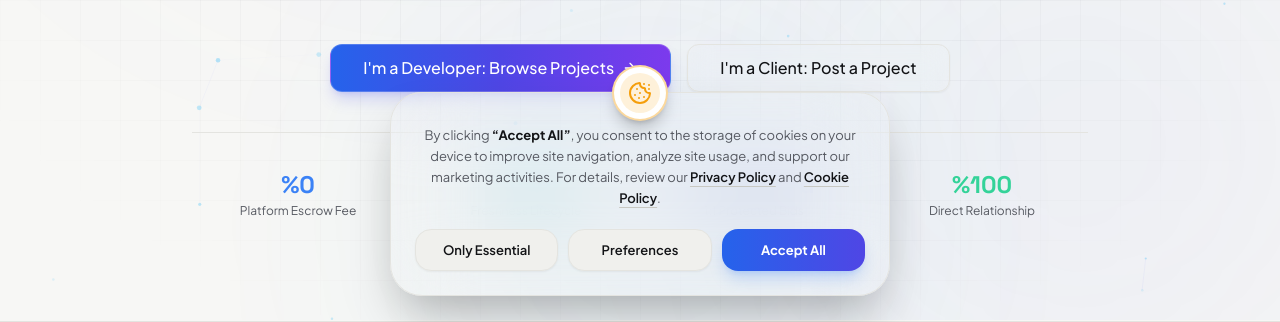
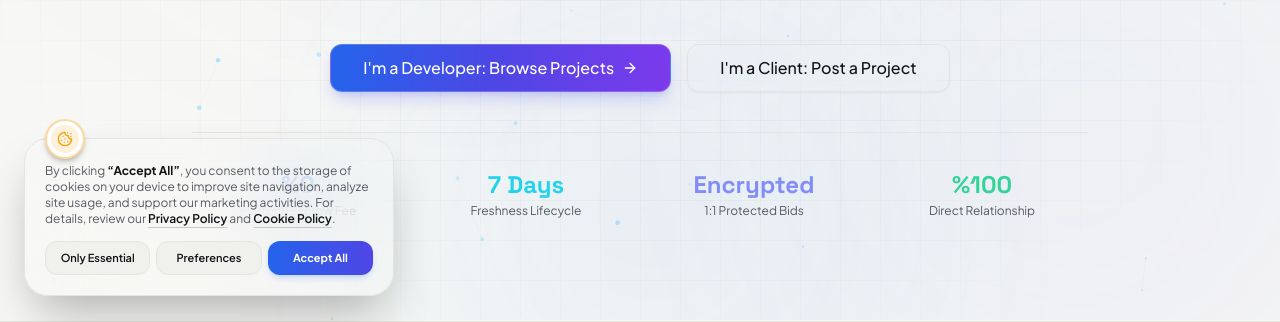
Before and after one commit to emirtdede/operis-platform, a Next.js app: page /en in a window 1280 px wide. Shown: the part 480-802 px from the top of the page. Built offline with nearby package versions, Linux system fonts and the light colour scheme; no server answers.

Commit message:
fix(legal): relocate cookie banner to bottom-left with compact non-intrusive footprint

```diff
--- a/src/components/legal/cookie-consent-modal.tsx
+++ b/src/components/legal/cookie-consent-modal.tsx
@@ -148,21 +148,21 @@ export function CookieConsentModal({ locale }: CookieConsentModalProps) {
   if (view === "main") {
     return (
       <aside
-        className="fixed bottom-4 sm:bottom-6 left-1/2 -translate-x-1/2 z-[950] w-[calc(100vw-2rem)] sm:w-[500px] max-w-[calc(100vw-2rem)] pt-7 transition-all duration-300 ease-out animate-in fade-in-0 slide-in-from-bottom-5"
+        className="fixed bottom-4 sm:bottom-6 left-4 sm:left-6 z-[950] w-[calc(100vw-2rem)] sm:w-[370px] max-w-[calc(100vw-2rem)] pt-6 transition-all duration-300 ease-out animate-in fade-in-0 slide-in-from-bottom-5"
         role="region"
         aria-label={isTr ? "Çerez Bildirimi" : "Cookie Notice"}
       >
-        <div className="relative rounded-[28px] sm:rounded-[32px] border border-[var(--color-border-subtle)] bg-[var(--color-surface-base)]/98 backdrop-blur-2xl px-6 pb-6 pt-8 shadow-2xl shadow-black/30 dark:shadow-black/80">
-          {/* Top Center Circular Cookie Badge (Straddling the top border exactly like the reference image) */}
-          <div className="absolute -top-7 left-1/2 -translate-x-1/2 flex items-center justify-center h-14 w-14 rounded-full border-2 border-amber-500/40 bg-[var(--color-surface-base)] shadow-lg shadow-black/20 z-10">
-            <div className="flex items-center justify-center h-10 w-10 rounded-full bg-amber-500/15">
-              <Cookie className="h-6 w-6 text-amber-500 dark:text-amber-400" aria-hidden="true" />
+        <div className="relative rounded-2xl sm:rounded-3xl border border-[var(--color-border-subtle)] bg-[var(--color-surface-base)]/98 backdrop-blur-2xl px-4 sm:px-5 pb-4 sm:pb-5 pt-6 shadow-2xl shadow-black/30 dark:shadow-black/80">
+          {/* Top Left Circular Cookie Badge */}
+          <div className="absolute -top-5 left-5 flex items-center justify-center h-10 w-10 rounded-full border-2 border-amber-500/40 bg-[var(--color-surface-base)] shadow-md shadow-black/20 z-10">
+            <div className="flex items-center justify-center h-7 w-7 rounded-full bg-amber-500/15">
+              <Cookie className="h-4 w-4 text-amber-500 dark:text-amber-400" aria-hidden="true" />
             </div>
           </div>
 
-          <div className="space-y-4">
+          <div className="space-y-3">
             {/* Description Text with Bold and Underlined Links */}
-            <p className="text-xs sm:text-[13px] leading-relaxed text-[var(--color-text-secondary)] font-normal text-left sm:text-center">
+            <p className="text-[11px] sm:text-xs leading-relaxed text-[var(--color-text-secondary)] font-normal text-left">
               {isTr ? (
                 <>
                   <strong className="font-bold text-[var(--color-text-primary)]">
@@ -212,12 +212,12 @@ export function CookieConsentModal({ locale }: CookieConsentModalProps) {
               )}
             </p>
 
-            {/* 3 Horizontal Action Buttons Row: No text wrapping */}
-            <div className="grid grid-cols-3 gap-2 sm:gap-2.5 pt-1">
+            {/* 3 Horizontal Action Buttons Row: Compact & clean */}
+            <div className="grid grid-cols-3 gap-1.5 pt-0.5">
               <button
                 type="button"
                 onClick={handleOnlyEssential}
-                className="whitespace-nowrap px-2.5 sm:px-3 py-2.5 sm:py-3 rounded-xl sm:rounded-2xl border border-[var(--color-border-subtle)] bg-[var(--color-surface-hover)] hover:bg-[var(--color-surface-active)] text-xs sm:text-[13px] font-semibold text-[var(--color-text-primary)] transition-all shadow-sm active:scale-[0.98] text-center cursor-pointer"
+                className="whitespace-nowrap px-2 py-2 rounded-xl border border-[var(--color-border-subtle)] bg-[var(--color-surface-hover)] hover:bg-[var(--color-surface-active)] text-[11px] font-semibold text-[var(--color-text-primary)] transition-all shadow-xs active:scale-[0.98] text-center cursor-pointer"
               >
                 {isTr ? "Yalnızca Gerekli" : "Only Essential"}
               </button>
@@ -225,7 +225,7 @@ export function CookieConsentModal({ locale }: CookieConsentModalProps) {
               <button
                 type="button"
                 onClick={() => setView("preferences")}
-                className="whitespace-nowrap px-2.5 sm:px-3 py-2.5 sm:py-3 rounded-xl sm:rounded-2xl border border-[var(--color-border-subtle)] bg-[var(--color-surface-hover)] hover:bg-[var(--color-surface-active)] text-xs sm:text-[13px] font-semibold text-[var(--color-text-primary)] transition-all shadow-sm active:scale-[0.98] text-center cursor-pointer"
+                className="whitespace-nowrap px-2 py-2 rounded-xl border border-[var(--color-border-subtle)] bg-[var(--color-surface-hover)] hover:bg-[var(--color-surface-active)] text-[11px] font-semibold text-[var(--color-text-primary)] transition-all shadow-xs active:scale-[0.98] text-center cursor-pointer"
               >
                 {isTr ? "Tercihler" : "Preferences"}
               </button>
@@ -233,7 +233,7 @@ export function CookieConsentModal({ locale }: CookieConsentModalProps) {
               <button
                 type="button"
                 onClick={handleAcceptAll}
-                className="whitespace-nowrap px-2.5 sm:px-3 py-2.5 sm:py-3 rounded-xl sm:rounded-2xl bg-gradient-to-r from-blue-600 to-indigo-600 hover:from-blue-500 hover:to-indigo-500 text-white font-bold text-xs sm:text-[13px] shadow-lg shadow-blue-500/25 transition-all active:scale-[0.98] text-center cursor-pointer"
+                className="whitespace-nowrap px-2 py-2 rounded-xl bg-gradient-to-r from-blue-600 to-indigo-600 hover:from-blue-500 hover:to-indigo-500 text-white font-bold text-[11px] shadow-md shadow-blue-500/20 transition-all active:scale-[0.98] text-center cursor-pointer"
               >
                 {isTr ? "Tümünü Kabul Et" : "Accept All"}
               </button>
```
